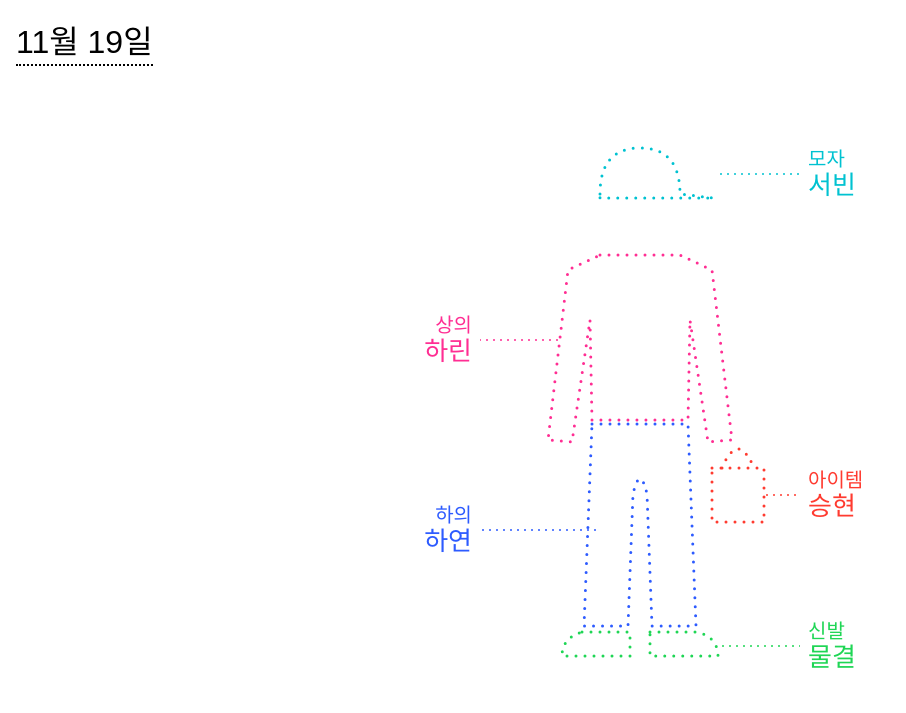
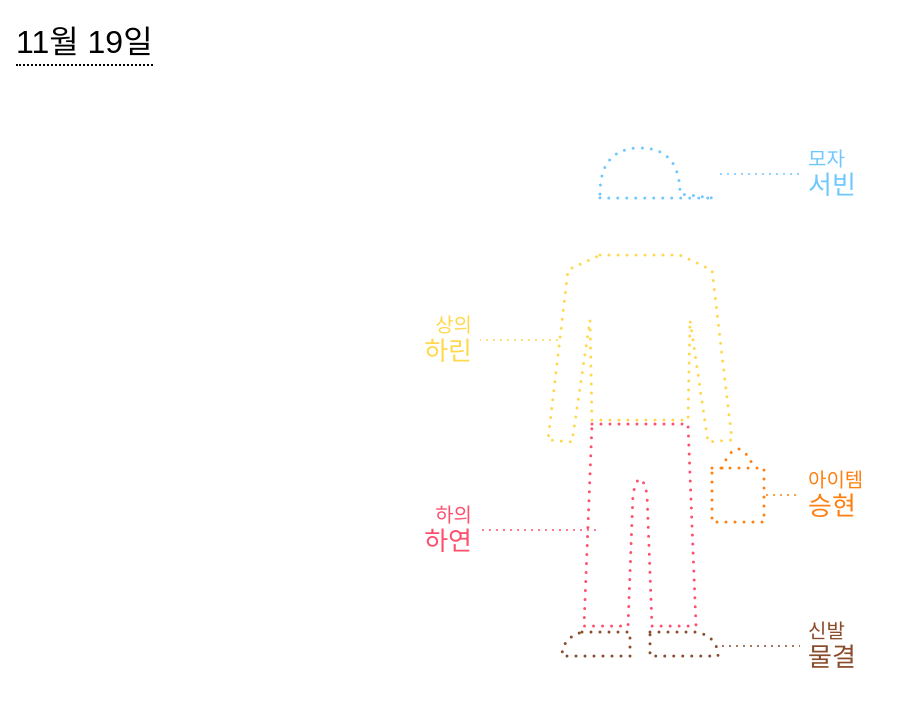
Before and after one commit to y0useunghyun/daily-outfit, a plain HTML site: page index.html in a window 1280 px wide. Shown: the whole page, without its empty margins (0-906 px from the left). Drawn offline with Linux system fonts and the light colour scheme.

Commit message:
feat: 부위 색 = 그날 맡은 사람 색 (피스 사이트와 같은 팔레트)

```diff
--- a/assign.js
+++ b/assign.js
@@ -3,7 +3,8 @@ const PARTS = ['hat', 'top', 'bottom', 'shoes', 'item'];
 const PART_NAMES = { hat: '모자', top: '상의', bottom: '하의', shoes: '신발', item: '아이템' };
 const MEMBERS = ['승현', '물결', '하연', '하린', '서빈'];
 const FIXED = { hat: '승현', top: '서빈', bottom: '하연', shoes: '물결', item: '하린' }; // 10/29~10/30
-const PALETTE = ['#FF2E93', '#1FD655', '#2D5BFF', '#FF6A00', '#9B3BFF', '#00C2D1', '#FF3B30', '#E5B800'];
+// 사람 = 색 (2026-11-19부터, 피스 사이트와 같음). 그날 맡은 사람 색으로 부위가 칠해짐
+const MEMBER_COLORS = { 물결: '#8A4B2A', 서빈: '#6EC8FF', 승현: '#FF7F11', 하린: '#FFD84D', 하연: '#FF4F6D' };
 const DAY = 864e5;
 const FIRST_DAY = Date.UTC(2026, 9, 29);
 const RANDOM_START = Date.UTC(2026, 9, 31); // 10/31 아침 8시부터 랜덤
@@ -43,7 +44,7 @@ function render() {
   const day = selected ?? today;
   const future = day > today; // 아직 안 온 날은 물음표
   const a = future ? Object.fromEntries(PARTS.map((p) => [p, '?'])) : assign(day);
-  const colors = future ? PARTS.map(() => '#000') : shuffle(PALETTE, day / DAY + 1); // 날마다 부위 색도 바뀜
+  const colors = PARTS.map((p) => MEMBER_COLORS[a[p]] ?? '#000'); // 아직 안 온 날(?)은 검정
   const dots = document.querySelectorAll('.dot');  // 마크업 순서 = PARTS 순서
   const leads = document.querySelectorAll('.lead');
   const labels = document.querySelectorAll('.part');
@@ -55,7 +56,7 @@ function render() {
   });
   document.getElementById('date').textContent = md(day);
   document.getElementById('list').innerHTML =
-    `<li class="head">${md(day)}</li>` + PARTS.map((p) => `<li><span>${PART_NAMES[p]}</span>${a[p]}</li>`).join('');
+    `<li class="head">${md(day)}</li>` + PARTS.map((p, i) => `<li><span>${PART_NAMES[p]}</span><b style="color:${colors[i]}">${a[p]}</b></li>`).join('');
   renderCalendar(today, day);
 }
 
--- a/index.html
+++ b/index.html
@@ -54,6 +54,7 @@
   #list { list-style: none; margin: 14px 0 0; padding: 12px 0 0; border-top: 2px dotted #000; }
   #list li { display: flex; gap: 12px; font-size: 20px; padding: 3px 0; }
   #list li span { width: 64px; color: #000; font-size: 18px; align-self: center; }
+  #list li b { font-weight: normal; }
   #list .head { font-size: 14px; color: #888; padding-bottom: 6px; }
   /* 폰: 그림이 0.65배쯤 줄어드니 글씨·선을 키워서 보정 */
   @media (max-width: 600px) {
```
